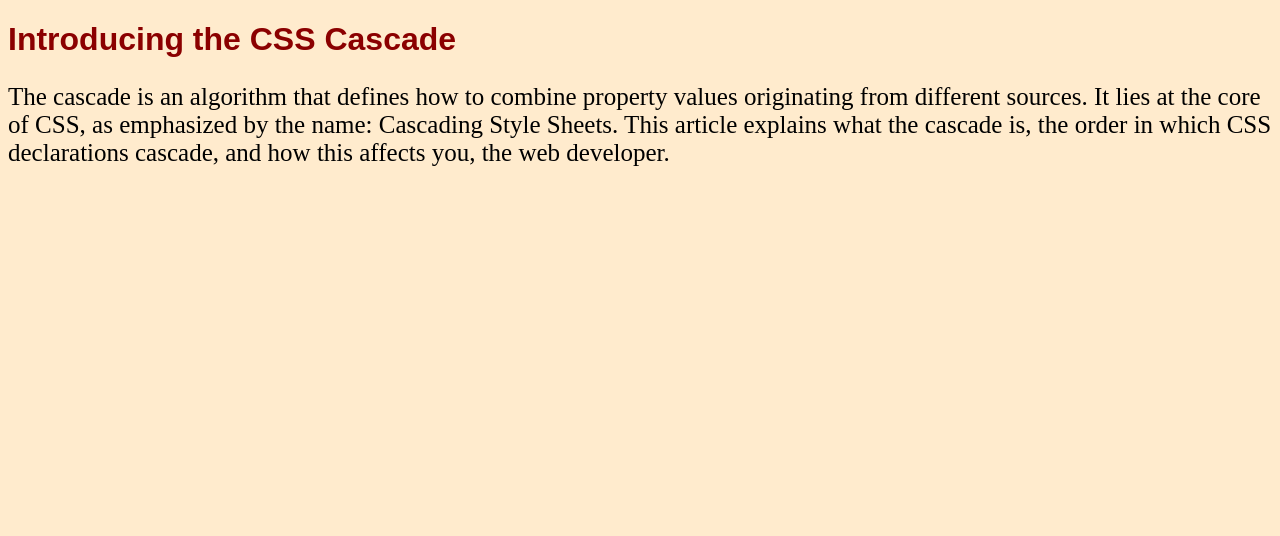
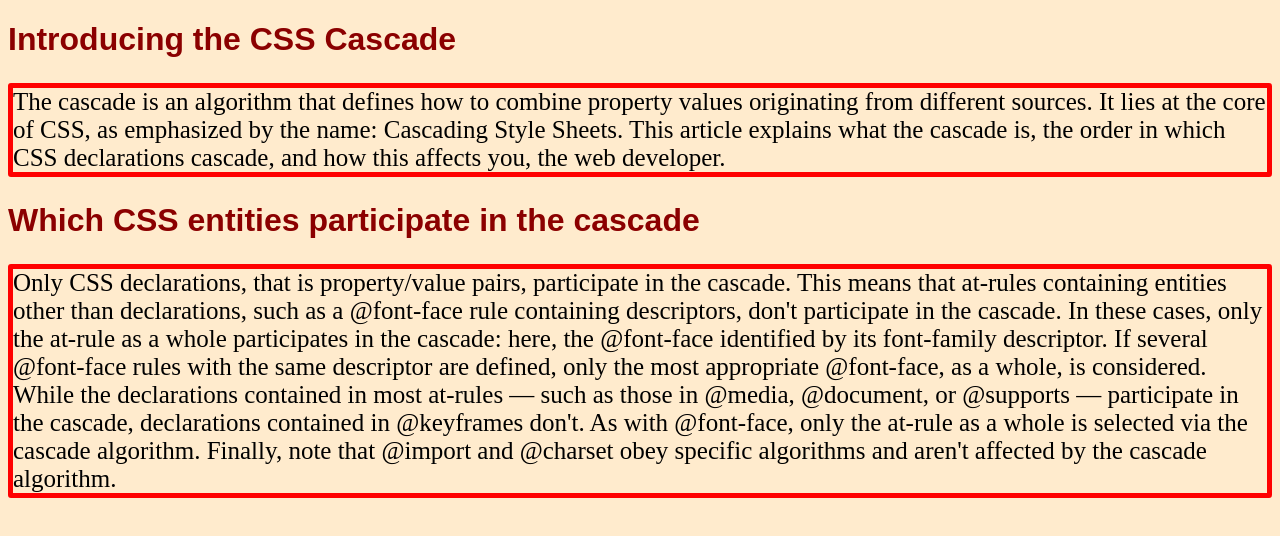
Before and after one commit to DavidCharif/ProyectosX, a plain HTML site: page index.html in a window 1280 px wide. Drawn offline with Linux system fonts and the light colour scheme.

Commit message:
ejercicio css

```diff
--- a/index.html
+++ b/index.html
@@ -13,5 +13,12 @@
 
 The cascade is an algorithm that defines how to combine property values originating from different sources. It lies at the core of CSS, as emphasized by the name: Cascading Style Sheets. This article explains what the cascade is, the order in which CSS declarations cascade, and how this affects you, the web developer.
     </p>
+
+    <h1>Which CSS entities participate in the cascade</h1>
+    <p >Only CSS declarations, that is property/value pairs, participate in the cascade. This means that at-rules containing entities other than declarations, such as a @font-face rule containing descriptors, don't participate in the cascade. In these cases, only the at-rule as a whole participates in the cascade: here, the @font-face identified by its font-family descriptor. If several @font-face rules with the same descriptor are defined, only the most appropriate @font-face, as a whole, is considered.
+
+        While the declarations contained in most at-rules — such as those in @media, @document, or @supports — participate in the cascade, declarations contained in @keyframes don't. As with @font-face, only the at-rule as a whole is selected via the cascade algorithm.
+
+        Finally, note that @import and @charset obey specific algorithms and aren't affected by the cascade algorithm.</p>
 </body>
 </html>
--- a/style.css
+++ b/style.css
@@ -3,8 +3,8 @@ h1 {
 }
 p {
     color: black; text-align: left; font-size: 25px;
-    border: 2px;
-    border-radius: 5px;
+    border: solid  red 5px;
+    border-radius: 3px;
 
 
 }
```
